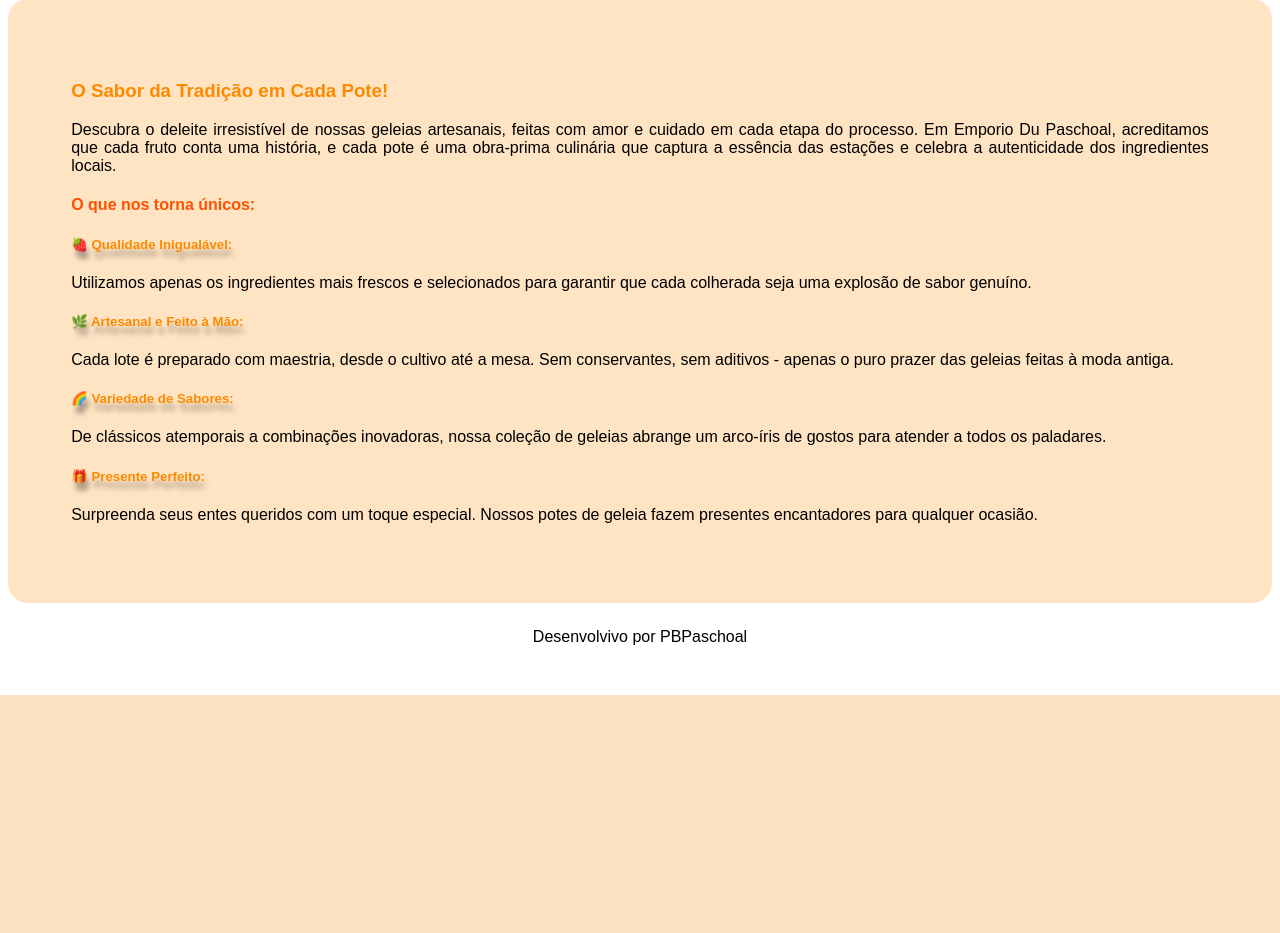
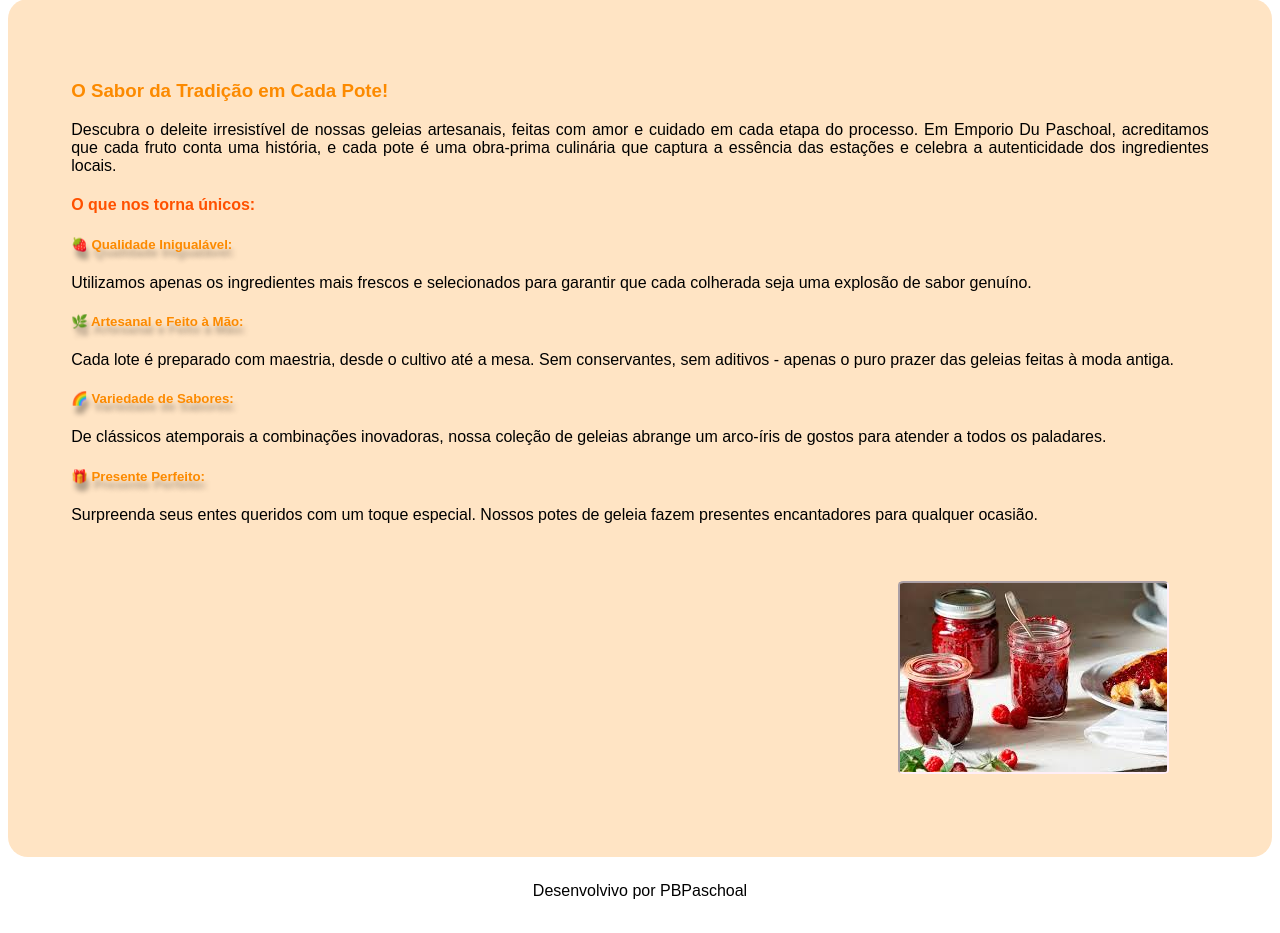
Before and after one commit to PBPaschoal/HTML-CSS-JS, a PHP site: page / in a window 1280 px wide. Shown: the part 105-1038 px from the top of the page. Before the commit the page ends 800 px from the top, so only its background shows below. Run offline with PHP 8.4, Linux system fonts and the light colour scheme.

Commit message:
Add imagem

```diff
--- a/Site-Geleias-Emporio-Du-Paschoal/Versão 02/index.html
+++ b/Site-Geleias-Emporio-Du-Paschoal/Versão 02/index.html
@@ -45,7 +45,11 @@
         <p>
             Surpreenda seus entes queridos com um toque especial. Nossos potes de geleia fazem presentes encantadores para qualquer ocasião.
         </p>
-
+        <div class="div-imagem-geleia-morango">
+            <figure>
+                <img src="./img/geleia-morango.jpg" alt="">
+            </figure>
+        </div>
     </section>
 
     <footer>
--- a/Site-Geleias-Emporio-Du-Paschoal/Versão 02/style/style.css
+++ b/Site-Geleias-Emporio-Du-Paschoal/Versão 02/style/style.css
@@ -37,6 +37,22 @@ section {
     text-align: justify;
 
 }
+/*
+.meu-conteudo {
+    background-image: url(/img/geleia-morango.jpg);
+    background-repeat: no-repeat;
+    background-position: 95% 95%;
+} */
+
+.div-imagem-geleia-morango {
+    text-align: end;
+    margin-top: 5%;
+}
+
+.div-imagem-geleia-morango img {
+    border-radius: 2%;
+    border: 2px inset rgb(255, 238, 247);
+}
 
 h3, h5 {
     color: rgb(252, 138, 0);
```
Also changed, not shown: Site-Geleias-Emporio-Du-Paschoal/Versão 02/img/geleia-aberta.jpg (added), Site-Geleias-Emporio-Du-Paschoal/Versão 02/img/geleia-frutasvermelhas.webp (added), Site-Geleias-Emporio-Du-Paschoal/Versão 02/img/geleia-morango.jpg (added), Site-Geleias-Emporio-Du-Paschoal/Versão 02/img/logo-email.png (added), Site-Geleias-Emporio-Du-Paschoal/Versão 02/img/logo-facebook.png (added), Site-Geleias-Emporio-Du-Paschoal/Versão 02/img/logo-instagram.png (added), Site-Geleias-Emporio-Du-Paschoal/Versão 02/img/logo-whatsApp.png (added).
